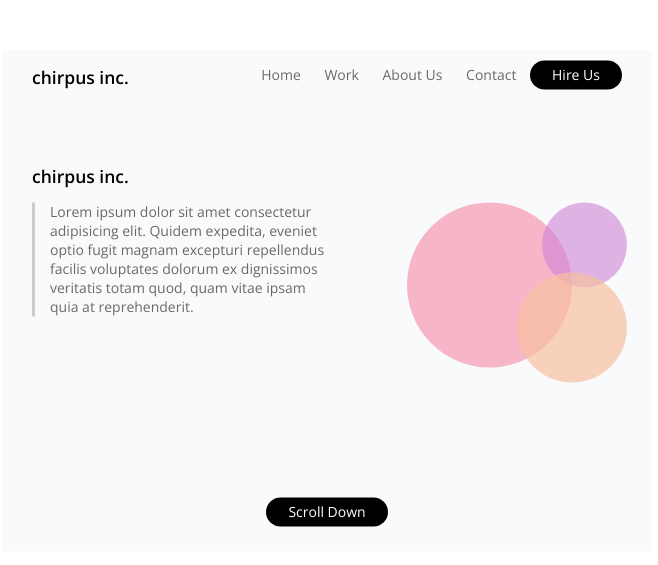
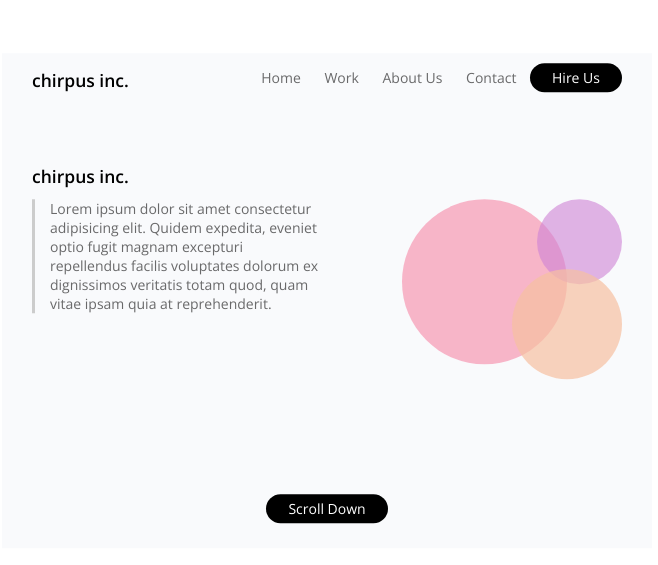
Before and after one commit to elilemons/html-css-lab-01, a plain HTML site: page index.html in a window 1280 px wide. Shown: the part 107-672 px from the top of the page, without its empty margins (313-971 px from the left). Drawn offline with nearby package versions, Linux system fonts and the light colour scheme.

Commit message:
A flexbox aligned version

```diff
--- a/index.html
+++ b/index.html
@@ -42,29 +42,29 @@
                 <li class="nav-item"><a href="#">Work</a></li>
                 <li class="nav-item"><a href="#">About Us</a></li>
                 <li class="nav-item"><a href="#">Contact</a></li>
-                <li class="nav-item"><a class="button1" id="navbutton" href="#">Hire Us</a></li>
+                <li class="nav-item button-black"><a id="navbutton" href="#">Hire Us</a></li>
             </ul>
         </nav> <!-- ./ Navbar -->
 
         <!-- Main Content -->
         <main class="main-content">
+            <h1 class="container chirpus">chirpus inc.</h1>
             <section class="container">
-                <h1 class="chirpus">chirpus inc.</h1>
-                <div class="container-left">
+                <div class="border-left">
                     <p class="body-text">Lorem ipsum dolor sit amet consectetur adipisicing elit. Quidem expedita,
                         eveniet optio fugit magnam excepturi repellendus facilis voluptates dolorum ex dignissimos
                         veritatis totam quod, quam vitae ipsam quia at reprehenderit.</p>
                 </div>
 
-                <div class="container-right">
+                <div>
                     <div class="circle-container">
                         <div class="circle circle-pink"></div>
                         <div class="circle circle-purple"></div>
                         <div class="circle circle-tan"></div>
                     </div>
                 </div>
-                <div class="scroll"><a href="#">Scroll Down</a></div>
             </section>
+            <div class="scroll button-black "><a href="#">Scroll Down</a></div>
         </main><!-- ./ Main Content -->
     </div><!-- ./ .a-container-to-rule-them-all -->
 </body>
--- a/main.css
+++ b/main.css
@@ -22,17 +22,12 @@ h1, h2, h3, h4, h5, h6 { color: #000; font-weight: 600;}
 }
 .container {
     padding: 0 30px;
+    display: flex;
+    justify-content: space-between;
+    align-items: flex-start;
 }
-.container-left {
-    width: 50%;
-    float: left;
+.border-left{
     border-left: 3px solid #ccc;
-    margin-right: -15px;
-}
-.container-right {
-    width: 50%;
-    float: right;
-    margin-left: -15px;
 }
 .main-content {
     padding: 30px 0;
@@ -59,12 +54,6 @@ h1, h2, h3, h4, h5, h6 { color: #000; font-weight: 600;}
     text-decoration: none;
     color: #69696a;
     padding: 0 10px;
-}
-#navbutton {
-    background-color: black;
-    color: white;
-    padding: 5px 22px;
-    border-radius: 30px;
 }
 .chirpus { /* Logo */
     font-size: 1.25em;
@@ -104,17 +93,16 @@ h1, h2, h3, h4, h5, h6 { color: #000; font-weight: 600;}
 }
 /* #Circles */
 
-/* #Scroll Button */
+/* #Buttons */
 .scroll {
-    clear: both;
     text-align: center;
     display: block;
 }
-.scroll > a {
+.button-black > a {
     border-radius: 30px;
     background: black;
     color: white;
     padding: 5px 22px;
     text-decoration: none;
 }
-/* #Scroll Button */
+/* #Buttons */
```
